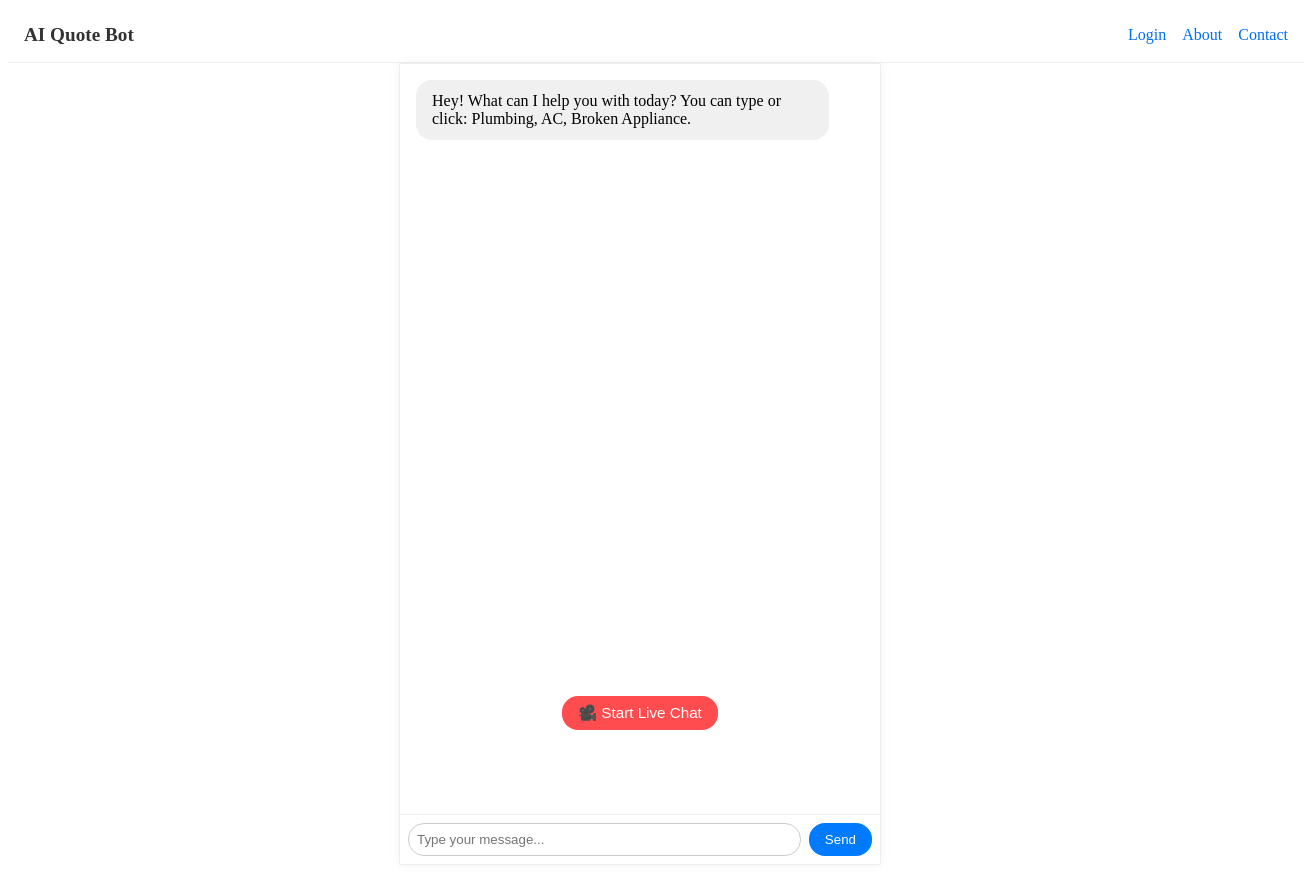
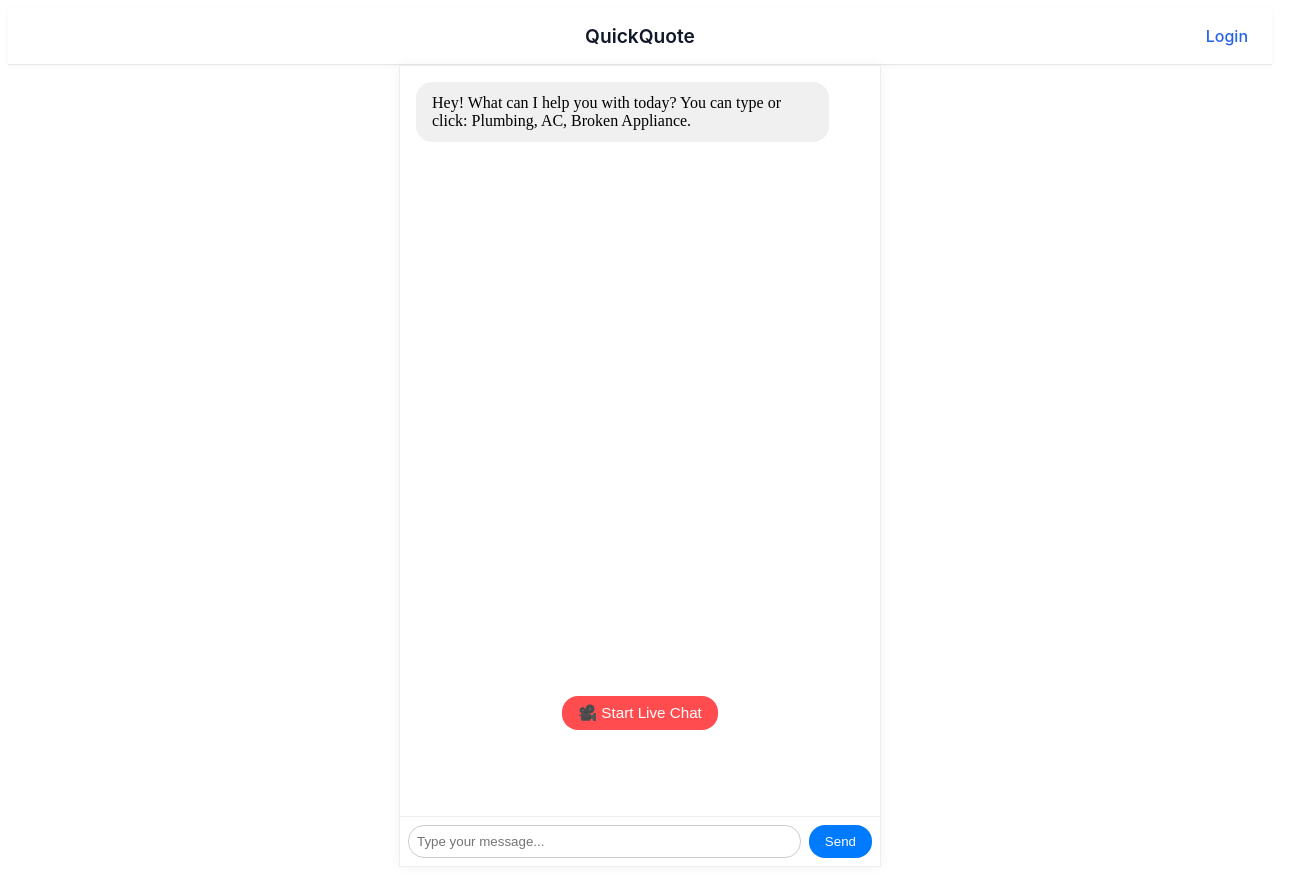
Before and after one commit to brokendished/take4, a Next.js app: page / in a window 1280 px wide. Shown: the whole page, 1304 px wide, since content can reach past the window. Built offline with nearby package versions, Linux system fonts and the light colour scheme.

Commit message:
Update Header.js

```diff
--- a/components/Header.js
+++ b/components/Header.js
@@ -1,18 +1,15 @@
-import React from 'react';
+// components/Header.js
 import Link from 'next/link';
-import styles from './Header.module.css';
+import styles from '../styles/Header.module.css';
 
-const Header = () => {
+export default function Header() {
   return (
-    <header className={styles.header}>
-      <div className={styles.logo}>AI Quote Bot</div>
-      <nav className={styles.nav}>
+    <header className={styles.navbar}>
+      <div className={styles.spacer} />
+      <div className={styles.logo}>QuickQuote</div>
+      <nav className={styles.menu}>
         <Link href="/login">Login</Link>
-        <Link href="/about">About</Link>
-        <Link href="/contact">Contact</Link>
       </nav>
     </header>
   );
-};
-
-export default Header;
+}
```
